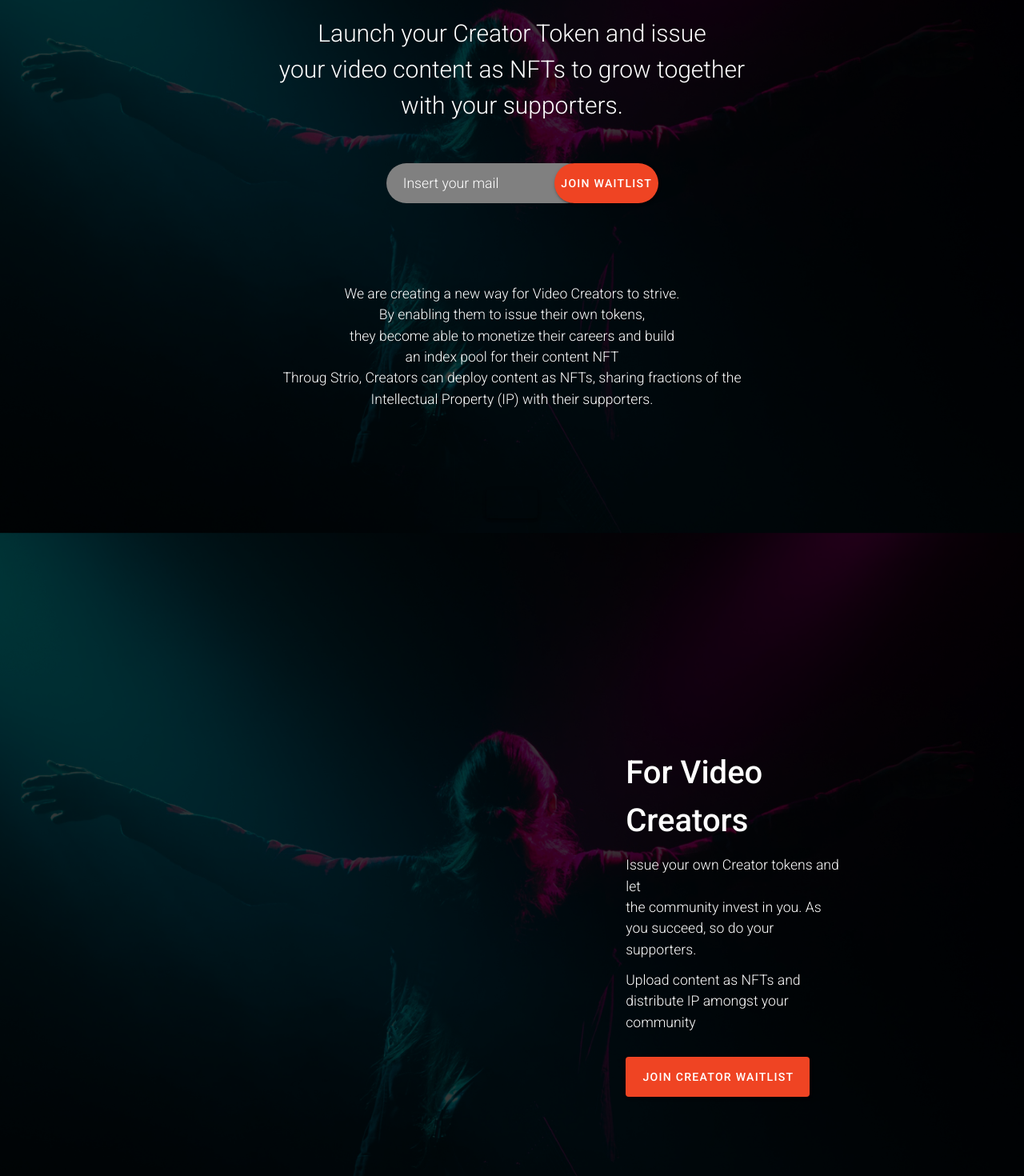
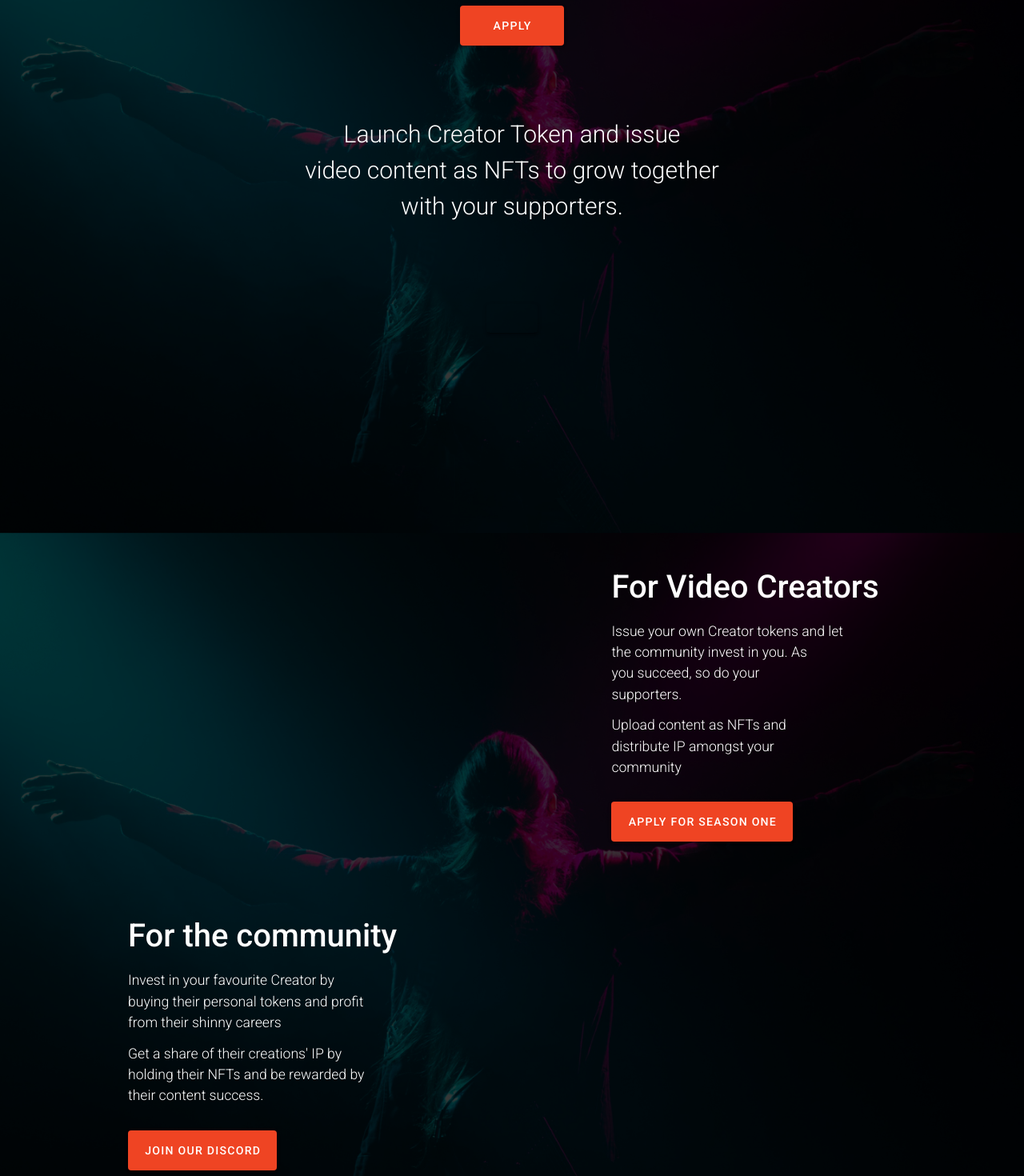
Before and after one commit to Strio-DAO/strio-dao.github.io, a Vue app in the folder landing-page/: page / in a window 1280 px wide. Shown: the part 300-1770 px from the top of the page at 80% size. Built offline with nearby package versions, Linux system fonts and the light colour scheme.

Commit message:
#changes applied

```diff
--- a/landing-page/src/App.vue
+++ b/landing-page/src/App.vue
@@ -20,11 +20,12 @@
           </a>
         </div>
       </v-col>
-      <v-col>
+      <v-col cols="7">
         <div align="center">
           <!-- <router-link style="color:white; text-decoration:none !important; margin-right: 50px" to="/about">About</router-link> -->
           <!-- <router-link style="color:white; text-decoration:none !important; margin-right: 50px" to="/roadmap">Roadmap</router-link> -->
           <a style="color:white; text-decoration:none !important; margin-right: 50px" @click="scrollMeTo('roadmap')">Roadmap</a>
+          <a style="color:white; text-decoration:none !important; margin-right: 50px">Become a member</a>
           <a style="color:white; text-decoration:none !important; margin-right: 50px" @click="scrollMeTo('strioDAO')">DAO</a>
         </div>
       </v-col>
--- a/landing-page/src/components/Footer.vue
+++ b/landing-page/src/components/Footer.vue
@@ -28,9 +28,9 @@
           <v-row class="fieldRow">
             <span style="color: gray">Developers</span>
           </v-row>
-          <v-row class="fieldRow">
+          <!-- <v-row class="fieldRow">
             Documentation
-          </v-row>
+          </v-row> -->
           <v-row class="fieldRow">
             <a href="https://github.com/Strio-DAO" style="text-decoration:none !important; color: white;" target="_blank">Github</a>
           </v-row>
@@ -40,9 +40,12 @@
         </v-col>
         <v-col>
           <v-row class="fieldRow">
-            <span style="color: gray">Governance</span>
+            <a href="https://www.notion.so/Governance-c1b6b84c72f34409b691102902d60634" style="text-decoration:none !important; color: gray;" target="_blank">Governance</a>
           </v-row>
           <v-row class="fieldRow">
+            <a href="https://snapshot.org/#/test6.shot.eth" style="text-decoration:none !important; color: white;" target="_blank">Snapshot</a>
+          </v-row>
+          <!-- <v-row class="fieldRow">
             STRIO Token
           </v-row>
           <v-row class="fieldRow">
@@ -50,7 +53,7 @@
           </v-row>
           <v-row class="fieldRow">
             Voting portal
-          </v-row>
+          </v-row> -->
         </v-col>
         <v-col>
           <v-row class="fieldRow">
--- a/landing-page/src/views/Home.vue
+++ b/landing-page/src/views/Home.vue
@@ -8,16 +8,23 @@
             <v-row style="margin-top: 0px; margin-bottom: 30px;" justify="center" align="center">
               <h2 style="color:gray;">Owned by you and the community</h2>
             </v-row>
-            <v-row style="color: white;" justify="center" align="center">
+            <v-row justify="center" align="center">
+              <v-col cols="2" style="margin: 0px; padding: 0px;" align="center">
+                <v-btn style="color: white; width:130px; height: 50px; font-size: 0.8em; background-color: #EF4423;">
+                  Apply
+                </v-btn>
+              </v-col>
+            </v-row>
+            <v-row style="color: white; margin-top: 7%" justify="center" align="center">
               <v-col justify="center" align="center">
                 <h2>
-                  Launch your Creator Token and issue<br>
-                  your video content as NFTs to grow together<br>
+                  Launch Creator Token and issue<br>
+                  video content as NFTs to grow together<br>
                   with your supporters.
                 </h2>
               </v-col>
             </v-row>
-            <v-row style="margin-top: 50px;" justify="center" align="center">
+            <!-- <v-row style="margin-top: 50px;" justify="center" align="center">
               <v-col style="color: white;" align="center" justify="center">
                 <v-row style="background: grey; width: 20%; border-radius: 30px; padding: 0px; margin-right: 4%">
                   <v-col cols="10" style="margin: 0px; padding: 0px;">
@@ -30,8 +37,8 @@
                   </v-col>
                 </v-row>
               </v-col>
-            </v-row>
-            <v-row justify="center" align="center" style="margin-top: 100px;">
+            </v-row> -->
+            <!-- <v-row justify="center" align="center" style="margin-top: 100px;">
               <v-col justify="center" align="center">
                 <span style="color: white;">
                   We are creating a new way for Video Creators to strive. <br>
@@ -42,7 +49,7 @@
                   Intellectual Property (IP) with their supporters. <br>
                 </span>
               </v-col>
-            </v-row>
+            </v-row> -->
             <v-row justify="center" align="center" style="margin-top: 100px;">
               <v-btn style="background: none; outline: none; border:none;">
                 <v-img
@@ -54,7 +61,7 @@
               </v-btn>
             </v-row>
             <v-row id="cardPanel" ref="cardPanel" justify="center" align="center" style="margin-top: 100px; padding-top: 200px;">
-              <v-col cols="2"></v-col>
+              <v-col cols="1"></v-col>
               <v-col cols="4">
                 <!-- <iframe width="500" height="300" src="https://www.youtube.com/embed?v=ujGSt-93qZo"></iframe> -->
                 <v-img
@@ -62,7 +69,7 @@
                   alt="image loading..."
                 ></v-img>
               </v-col>
-              <v-col style="color: white;" cols="4">
+              <v-col style="color: white;" cols="5">
                 <v-row justify="center" align="right">
                   <v-col cols="4"></v-col>
                   <v-col style="margin-right: 10px;">
@@ -82,17 +89,17 @@
                       </v-row>
                       <v-row>
                         <v-btn class="mr-4" style="background-color: #EF4423; color: white; height: 50px; font-size: 0.8em; padding: 20px;">
-                          Join creator waitlist
+                          Apply for season one
                         </v-btn>
                       </v-row>
                   </v-col>
                 </v-row>
               </v-col>
-              <v-col cols="2"></v-col>
+              <v-col cols="1"></v-col>
             </v-row>
             <v-row justify="center" align="center" style="margin-bottom: 200px; margin-top: 100px;">
-              <v-col cols="2"></v-col>
-              <v-col style="color: white;" cols="4">
+              <v-col cols="1"></v-col>
+              <v-col style="color: white;" cols="5">
                 <v-row style="margin-bottom: 10px;">
                   <h1>For the community</h1>
                 </v-row>
@@ -107,8 +114,8 @@
                   their content success.
                 </v-row>
                 <v-row>
-                  <v-btn class="mr-4" style="background-color: #EF4423; color: white; height: 50px; font-size: 0.8em; padding: 20px;">
-                    Join the community
+                  <v-btn href="https://discord.gg/qZwwVuzB" target="_blank" class="mr-4" style="background-color: #EF4423; color: white; height: 50px; font-size: 0.8em; padding: 20px;">
+                    Join our discord
                   </v-btn>
                 </v-row>
               </v-col>
@@ -118,7 +125,7 @@
                   alt="image loading..."
                 ></v-img>
               </v-col>
-              <v-col cols="2"></v-col>
+              <v-col cols="1"></v-col>
 
             </v-row>
           </v-col>
@@ -321,13 +328,12 @@
               </span>
             </v-row>
             <v-row justify="center" align="center" style="margin-bottom: 50px; margin-top: 50px;">
-              <v-btn style="background-color: #EF4423; color: white; height: 50px; font-size: 0.8em; padding: 20px; margin-right: 10px;">
+              <v-btn href="https://www.notion.so/Governance-c1b6b84c72f34409b691102902d60634" target="_blank" style="background-color: #EF4423; color: white; height: 50px; font-size: 0.8em; padding: 20px; margin-right: 10px;">
                 Strio DAO Governance
               </v-btn>
-              <v-btn dark style="border: 1px solid #EF4423; color: white; height: 50px; font-size: 0.8em; padding: 20px; ">
+              <!-- <v-btn dark style="border: 1px solid #EF4423; color: white; height: 50px; font-size: 0.8em; padding: 20px; ">
                 <span style="margin-right:10px;">Get on the whitelist</span>
-                <!-- <v-icon style="height:5px;">mdi-arrow-right</v-icon> -->
-              </v-btn>
+              </v-btn> -->
             </v-row>
           </v-col>
         </v-row>
@@ -340,7 +346,7 @@
               </h1>
             </v-row>
             <v-row justify="center" align="center" style="color: white">
-              <h2 style="margin-top: 30px; color: gray">What's on the wiki:</h2>
+              <h2 style="margin-top: 30px; color: gray">Here is a sneak peak into our roadmap ahead</h2>
             </v-row>
             <v-row>
               <v-col cols="2"></v-col>
```
